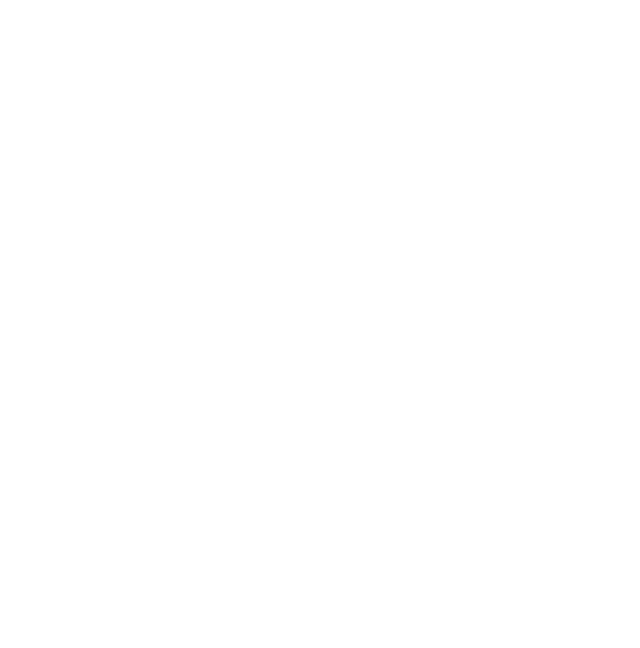
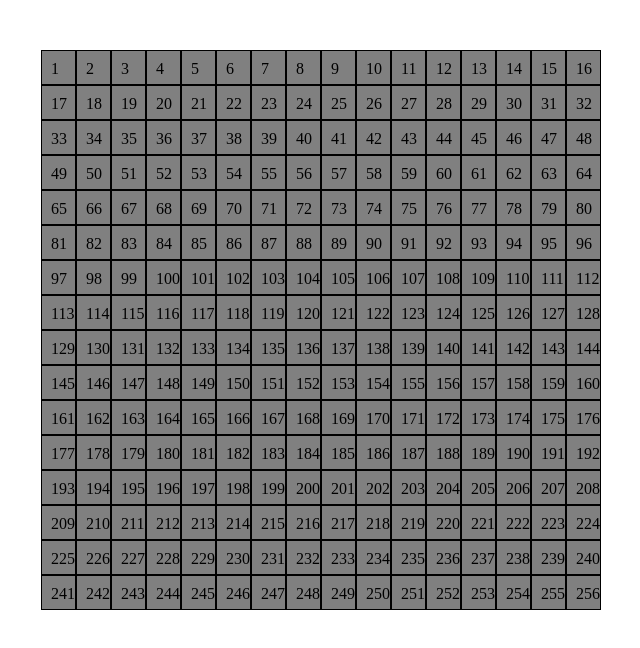
Before and after one commit to mher12/etch-a-sketch, a plain HTML site: page index.html in a window 1280 px wide. Shown: the whole page, without its empty margins (319-959 px from the left). Drawn offline with Linux system fonts and the light colour scheme.

Commit message:
added to styles size of cells

```diff
--- a/index.html
+++ b/index.html
@@ -8,7 +8,7 @@
     <title>Document</title>
 </head>
 <body>
-    <div id="div-container">
+    <div class= "grid-container" id="div-container">
     </div>
 </body>
 </html>
--- a/main.js
+++ b/main.js
@@ -1,4 +1,11 @@
 const divContainer = document.getElementById('div-container');
-let divOne = document.createElement('div');
+let gridCount= 1;
 
-divContainer.appendChild(divOne);
+while (gridCount < 257){
+ const gridDivs = document.createElement('div');
+ gridDivs.classList.add('grid-items')
+ gridDivs.textContent = gridCount;
+ divContainer.appendChild(gridDivs);
+ gridCount++
+ console.log(gridCount)
+};
--- a/style.css
+++ b/style.css
@@ -0,0 +1,26 @@
+body {
+    margin-top: 50px;
+    display: flex;
+    flex-direction: row;
+    justify-content: center;
+}
+
+.grid-container{
+    display: flex;
+    flex-direction: row;
+    align-items: center;
+    justify-content: center;
+    background-color: grey;
+    flex-wrap: wrap;
+    width: 560px;
+    align-items: center;
+
+}
+
+.grid-items{
+    padding: 9px;
+    border: solid 1px black;
+    width: 15px;
+    height: 15px;
+
+}
```
